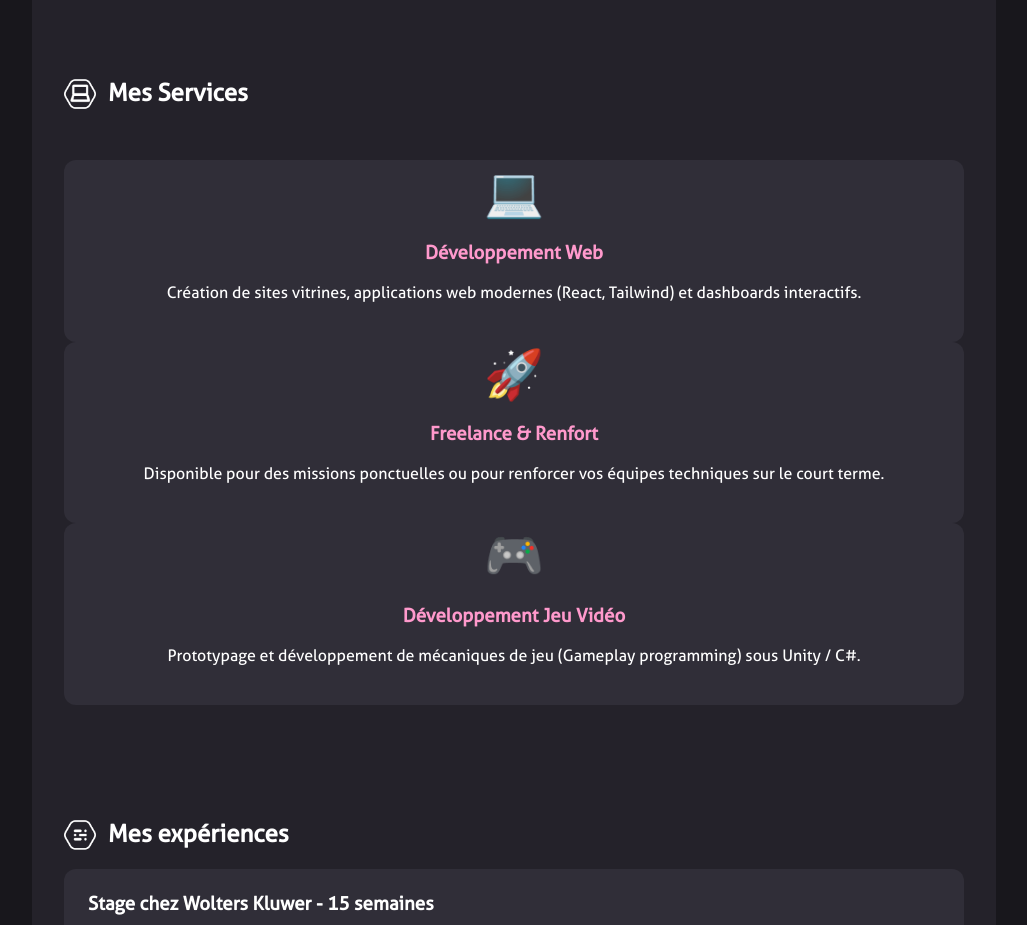
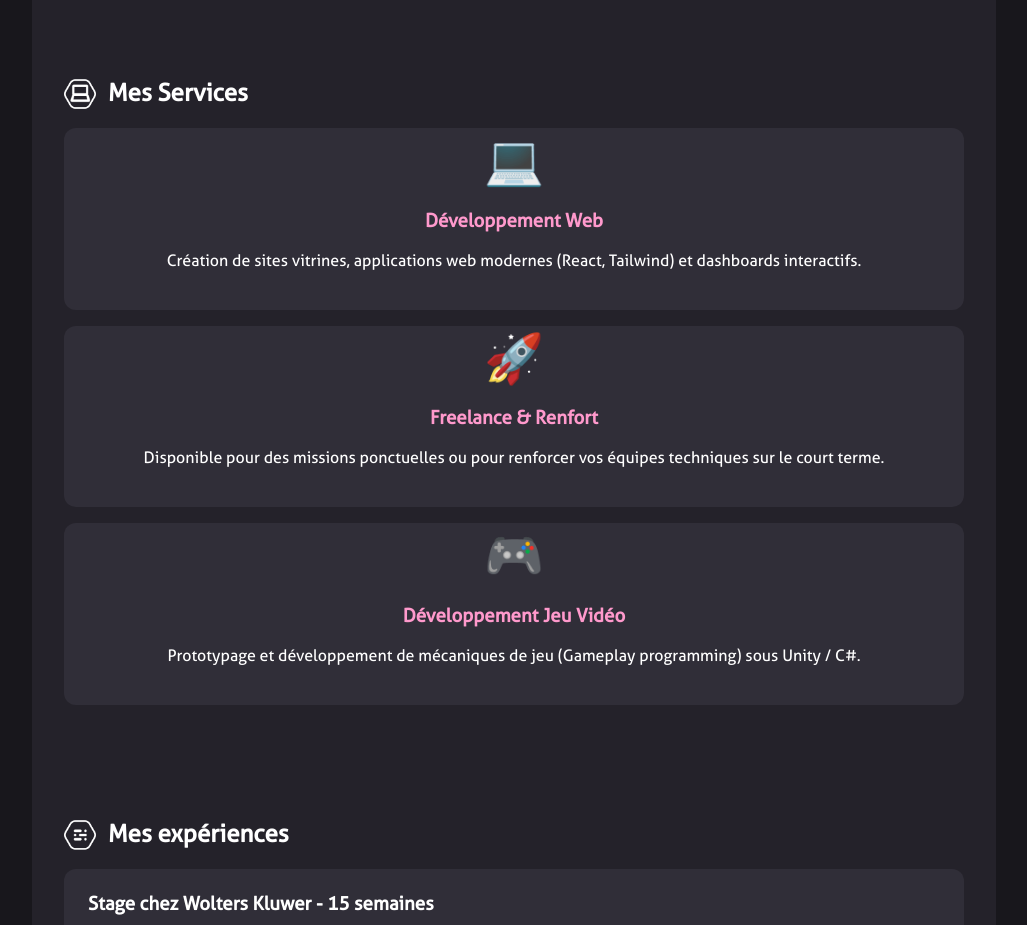
Before and after one commit to lignix/lignix.github.io, a React (Vite) app: page / in a window 1280 px wide. Shown: the part 1020-1945 px from the top of the page, without its empty margins (126-1153 px from the left). Built offline with nearby package versions, Linux system fonts and the light colour scheme.

Commit message:
Fix spacing + update CV

```diff
--- a/src/components/Services.tsx
+++ b/src/components/Services.tsx
@@ -34,7 +34,7 @@ function Services() {
       <div
         ref={ref}
         className={`project-grid animate-on-scroll ${inView ? 'is-visible' : ''}`}
-        style={{ marginTop: '2rem' }}
+        style={{ display: 'flex', flexDirection: 'column', gap: '1rem' }}
       >
         {servicesData.map((service, index) => (
           <div key={index} className="project-card" style={{ textAlign: 'center' }}>
--- a/src/translations.tsx
+++ b/src/translations.tsx
@@ -15,7 +15,7 @@ export const translations = {
         </>
       ),
       cvBtn: "Télécharger mon CV",
-      cvLink: "/CV.pdf?v=3"
+      cvLink: "/CV_React.pdf?v=1"
     },
     about: {
       title: "Mon Parcours",
```
Also changed, not shown: 1 other file (tests, documents, lock files or other folders).
